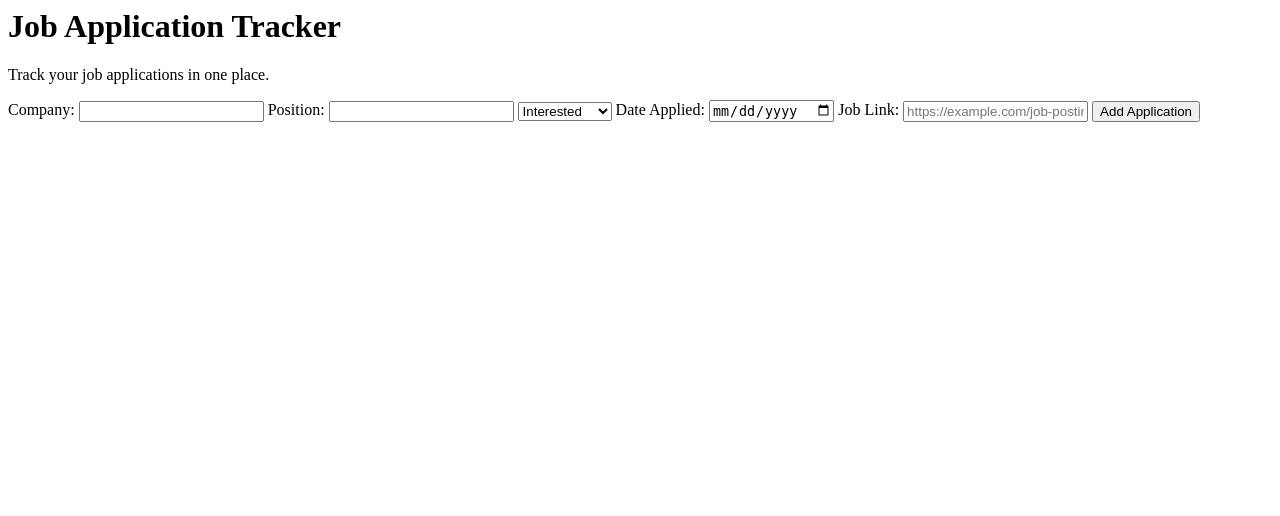
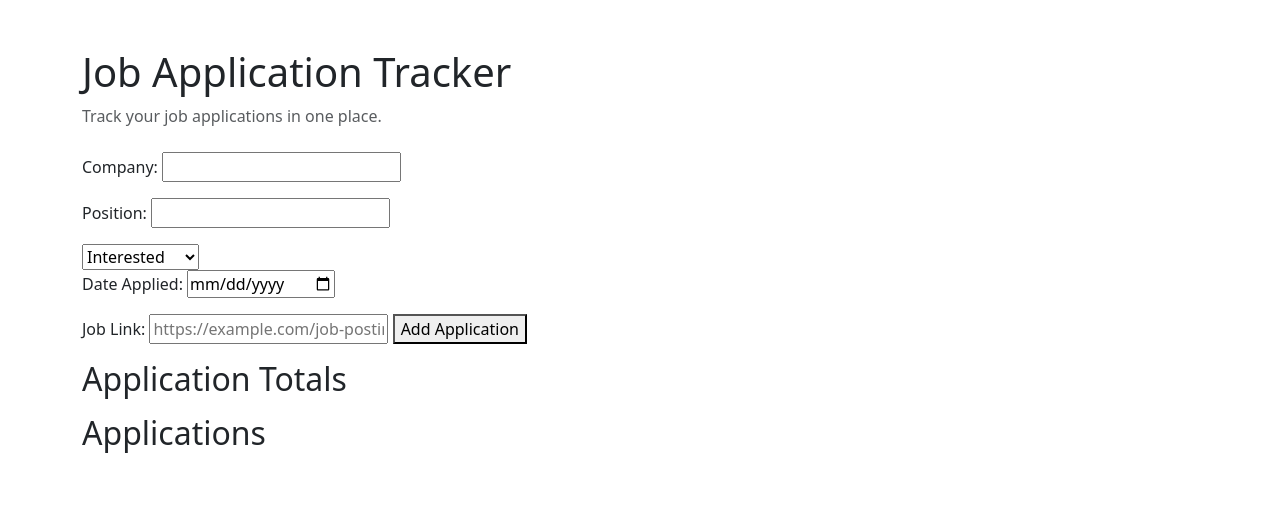
Before and after one commit to DWILL28Y/Job-Application-Tracker, a Flask app: page / in a window 1280 px wide. Shown: the top 516 px of the page. Run offline with Flask 3, Linux system fonts and the light colour scheme; data that the repository does not hold is empty; parts of the project's set-up code (start-up, migrations or seed data) failed here and were passed over.

Commit message:
organized html page and connected bootstrap

```diff
--- a/templates/index.html
+++ b/templates/index.html
@@ -1,13 +1,43 @@
+<!DOCTYPE html>
+<html lang="en">
+
+<head>
+    <meta charset="UTF-8">
+    <meta name="viewport" content="width=device-width, initial-scale=1.0">
+
+    <title>Job Application Tracker</title>
+
+    <!-- Bootstrap CSS -->
+    <link
+        href="https://cdn.jsdelivr.net/npm/bootstrap@5.3.3/dist/css/bootstrap.min.css"
+        rel="stylesheet"
+    >
+</head>
+
+<body>
+
+    <main class="container py-5">
+
+        <!-- Page heading -->
+        <header class="mb-4">
             <h1>Job Application Tracker</h1>
+            <p class="text-body-secondary">
+                Track your job applications in one place.
+            </p>
+        </header>
 
-<p>Track your job applications in one place.</p>
-
-<form action="/" method="post">
+        <!-- Application Form -->
+        <section>
+            <form action="/" method="post" class="mb-3">
+            <div class="mb-3">
                 <label for="company">Company:</label>
                 <input type="text" id="company" name="company" required>
-
+            </div>
+            <div class="mb-3">
                 <label for="position">Position:</label>
                 <input type="text" id="position" name="position" required>
+            </div>
+
 
             <select id="status" name="status">
                 <option value="interested">Interested</option>
@@ -16,28 +46,59 @@
                 <option value="offered">Offered</option>
                 <option value="rejected">Rejected</option>
             </select>
-
+            <div class="mb-3">
                 <label for="date_applied">Date Applied:</label>
-    <input type="date" id="date_applied" name="date_applied" value="YYYY-MM-DD">
+                <input type="date" id="date_applied" name="date_applied">
+            </div>
 
             <label for="job_link">Job Link:</label>
-    <input type="url" id="job_link" name="job_link" placeholder="https://example.com/job-posting">
+            <input
+                type="url"
+                id="job_link"
+                name="job_link"
+                placeholder="https://example.com/job-posting">
 
             <button type="submit">Add Application</button>
             </form>
+        </section>
 
-
+        <!-- Application Totals -->
+        <section>
+            <h2>Application Totals</h2>
             <ul>
                 {% for item in status_counts %}
                     <li>{{ item[0] }}: {{ item[1] }}</li>
                 {% endfor %}
             </ul>
+        </section>
 
+        <!-- Applications -->
+        <section>
+            <h2>Applications</h2>
             <ol>
                 {% for app in applications %}
-        <li>{{ app[1] }} ({{ app[2] }}) Date Applied: {{ app[3] }} Job Link: <a href="{{ app[4] }}" target="_blank">View Job</a>
+                    <li>
+                        {{ app[1] }} ({{ app[2] }})
+                        Date Applied: {{ app[3] }}
+                        Job Link:
+                        <a href="{{ app[4] }}" target="_blank">View Job</a>
+
                         <form action="/delete" method="post">
-        <button type="submit" name="delete_app" value="{{ app[0] }}">Delete</button>
-        </form></li>
+                            <button class="btn btn-danger btn-sm"
+                                type="submit"
+                                name="delete_app"
+                                value="{{ app[0] }}">
+                                Delete
+                            </button>
+                        </form>
+                    </li>
                 {% endfor %}
             </ol>
+        </section>
+
+        <!-- Bootstrap JavaScript -->
+        <script src="https://cdn.jsdelivr.net/npm/bootstrap@5.3.3/dist/js/bootstrap.bundle.min.js"></script>
+    </main>
+</body>
+
+</html>
```
Also changed, not shown: static/styles.css (added). Lines whose indentation alone changed are shown as unchanged.
